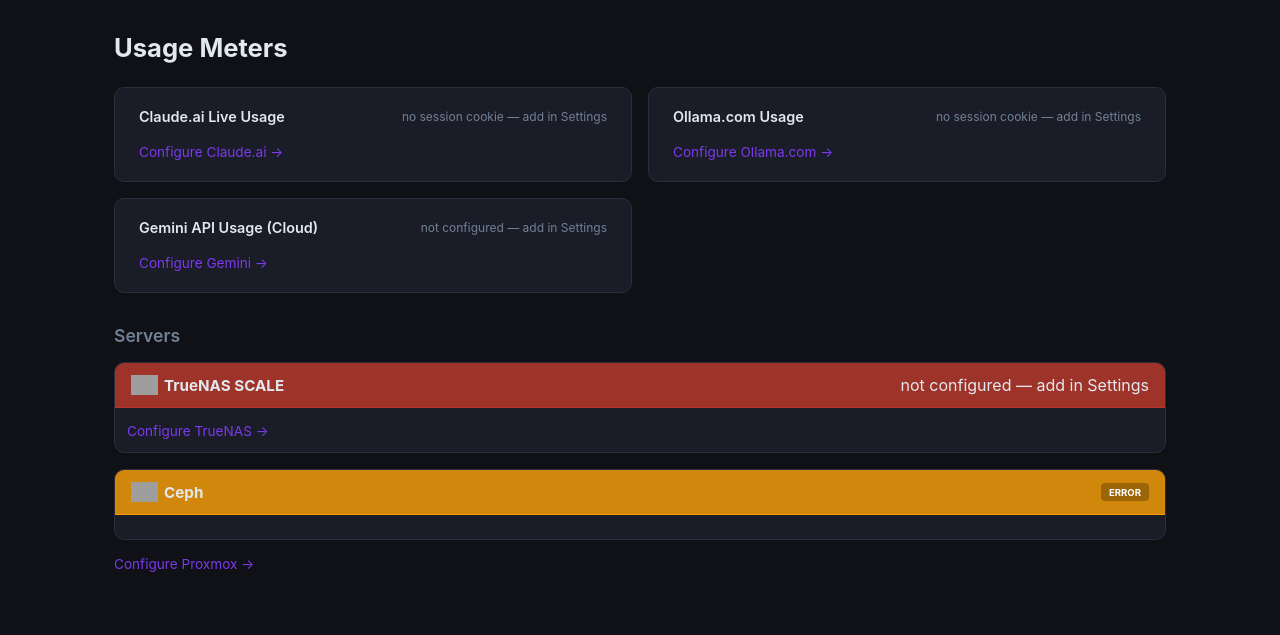
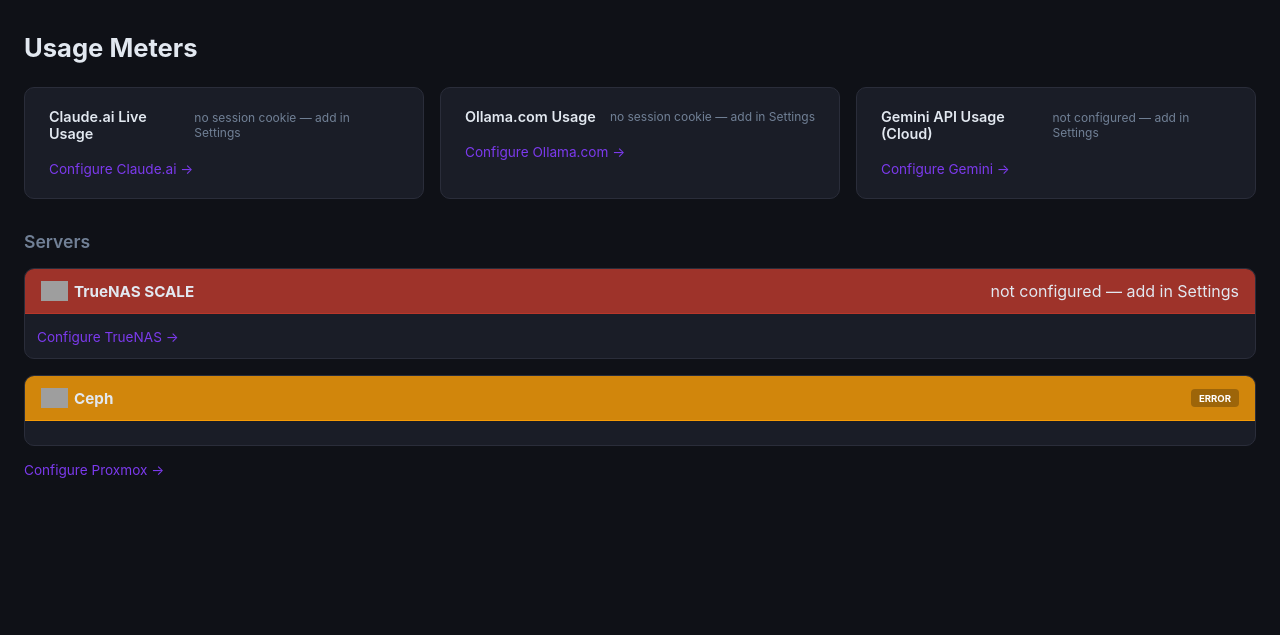
Before and after one commit to Jemplayer82/stats, a Flask app: page / in a window 1280 px wide. Shown: the part 56-691 px from the top of the page. Run offline with Flask 3, Linux system fonts and the light colour scheme; data that the repository does not hold is empty; grey boxes are pictures that could not be loaded.

Commit message:
Make layout full-width and fluid — scales with zoom and screen size
Remove fixed max-width on main, switch grids to auto-fill/auto-fit
so cards reflow naturally at any zoom level or viewport width.

Co-Authored-By: Claude Sonnet 4.6 <noreply@anthropic.com>

```diff
--- a/static/style.css
+++ b/static/style.css
@@ -52,9 +52,9 @@ nav {
 }
 
 main {
-  max-width: 1100px;
-  margin: 0 auto;
+  width: 100%;
   padding: 2rem 1.5rem;
+  box-sizing: border-box;
 }
 
 h1 { font-size: 1.6rem; font-weight: 700; margin-bottom: 1.5rem; }
@@ -190,7 +190,7 @@ textarea { resize: vertical; }
 /* Charts */
 .charts-grid {
   display: grid;
-  grid-template-columns: 1fr 1fr;
+  grid-template-columns: repeat(auto-fit, minmax(280px, 1fr));
   gap: 1rem;
   margin-bottom: 2rem;
 }
@@ -284,7 +284,7 @@ textarea { resize: vertical; }
 
 .proxmox-columns {
   display: grid;
-  grid-template-columns: repeat(3, 1fr);
+  grid-template-columns: repeat(auto-fill, minmax(260px, 1fr));
   gap: 1rem;
 }
 
@@ -484,7 +484,7 @@ a.server-link:hover { opacity: .85; }
 }
 
 /* TrueNAS alerts */
-.truenas-alerts { margin-bottom: 1rem; display: flex; flex-direction: column; gap: .4rem; max-width: 600px; }
+.truenas-alerts { margin-bottom: 1rem; display: flex; flex-direction: column; gap: .4rem; }
 .truenas-alert  { padding: .4rem .75rem; border-radius: 6px; font-size: .82rem; }
 .truenas-alert.danger { background: rgba(239,68,68,.1); border-left: 3px solid var(--red); color: var(--text); }
 .truenas-alert.warn   { background: rgba(245,158,11,.1); border-left: 3px solid #f59e0b; color: var(--text); }
```
